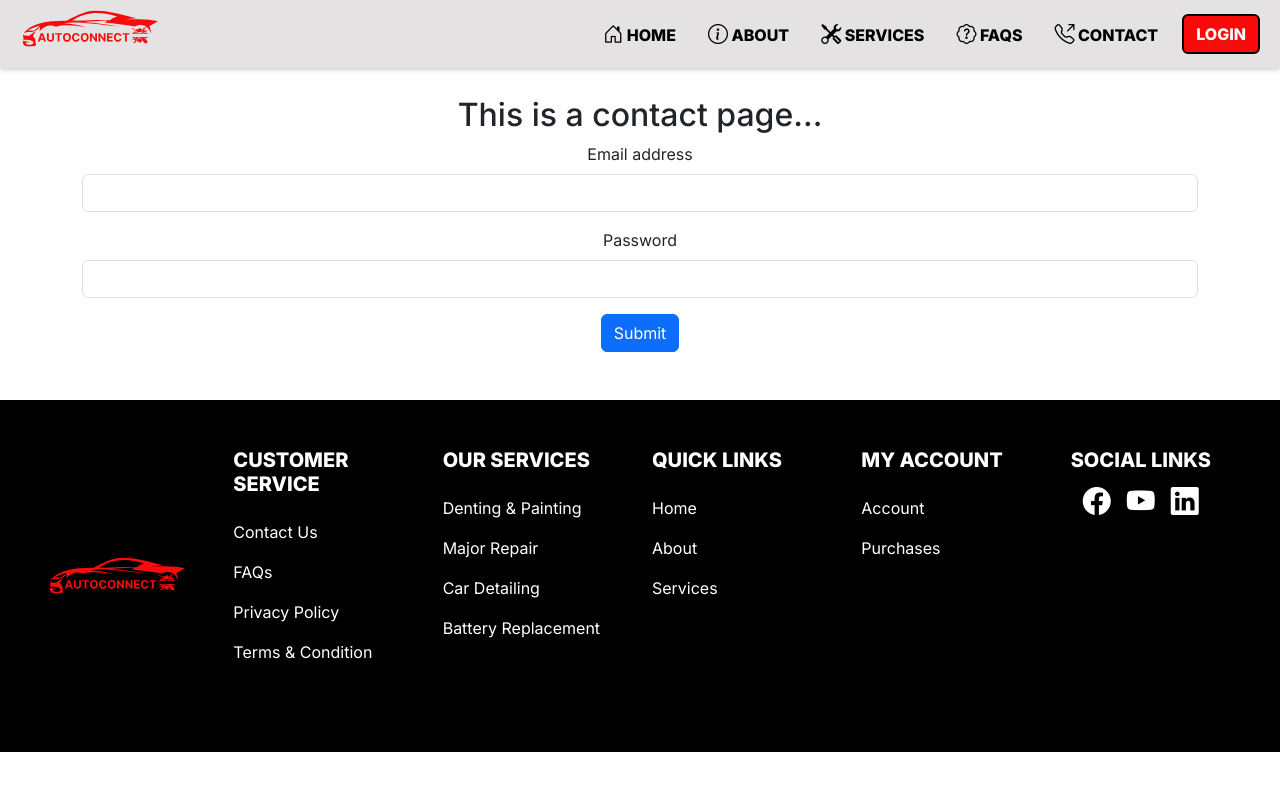
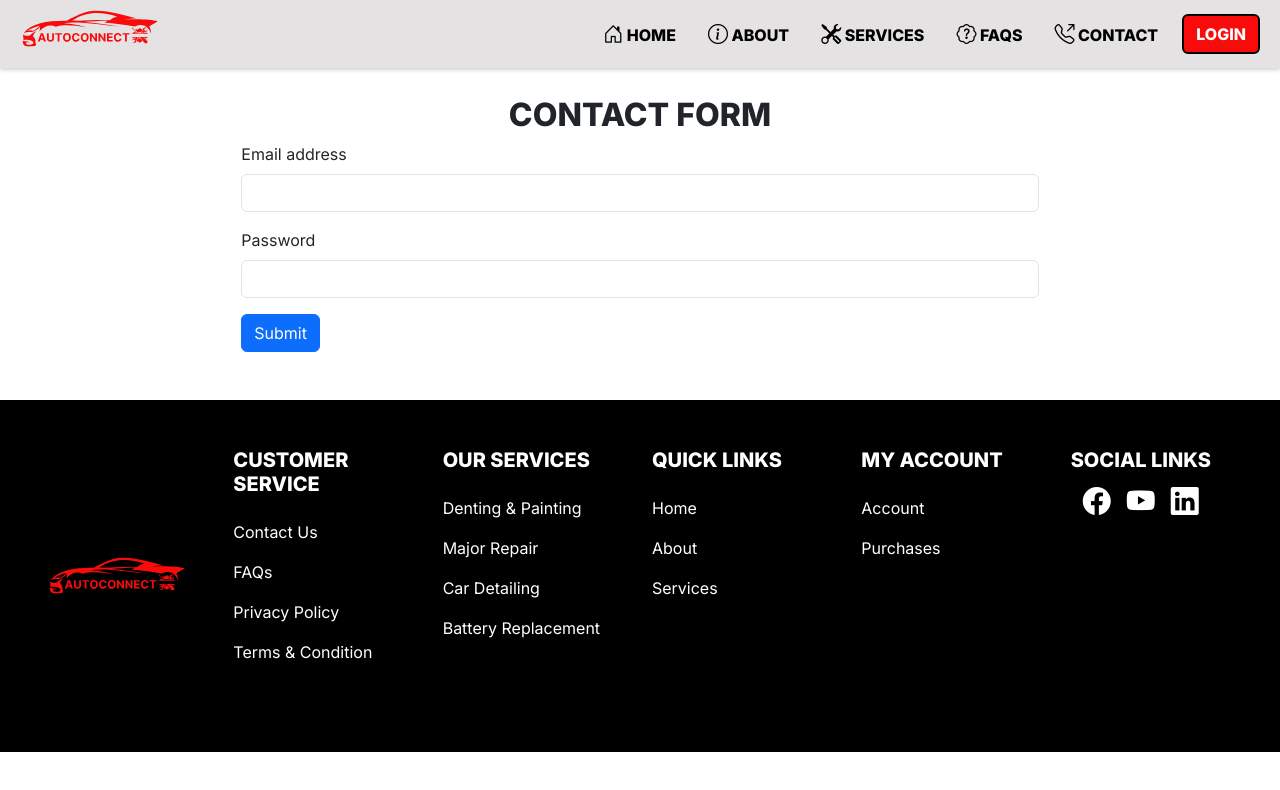
Before and after one commit to jaspherbagor/AutoConnect, a React (Create React App) app in the folder front-end/: page /contact in a window 1280 px wide. Shown: the top 790 px of the page. Built offline with nearby package versions, Linux system fonts and the light colour scheme.

Commit message:
updated the contact elements

```diff
--- a/front-end/src/components/pages/client/contact.jsx
+++ b/front-end/src/components/pages/client/contact.jsx
@@ -8,18 +8,18 @@ const Contact = () => {
       <ClientNavbar />
 
       <section className="contact-section container-fluid px-md-4 px-sm-4 px-3 py-5">
-        <h2 className="text-center pt-5">This is a contact page...</h2>
-        <div className="container">
+        <h2 className="text-center pt-5 fw-bolder">CONTACT FORM</h2>
+        <div className="container col-8 text-start">
           <form>
             <div className="mb-3">
-              <label for="exampleInputEmail1" className="form-label">Email address</label>
-              <input type="email" className="form-control" id="exampleInputEmail1" aria-describedby="emailHelp"/>
+              <label htmlFor="email" className="form-label">Email address</label>
+              <input type="email" className="form-control" id="email" />
             </div>
             <div className="mb-3">
-              <label for="exampleInputPassword1" className="form-label">
+              <label htmlFor="exampleInputPassword1" className="form-label">
                 Password
               </label>
-              <input type="password" class="form-control" id="exampleInputPassword1"/>
+              <input type="password" className="form-control" id="exampleInputPassword1"/>
             </div>
 
             <button type="submit" className="btn btn-primary">
```
